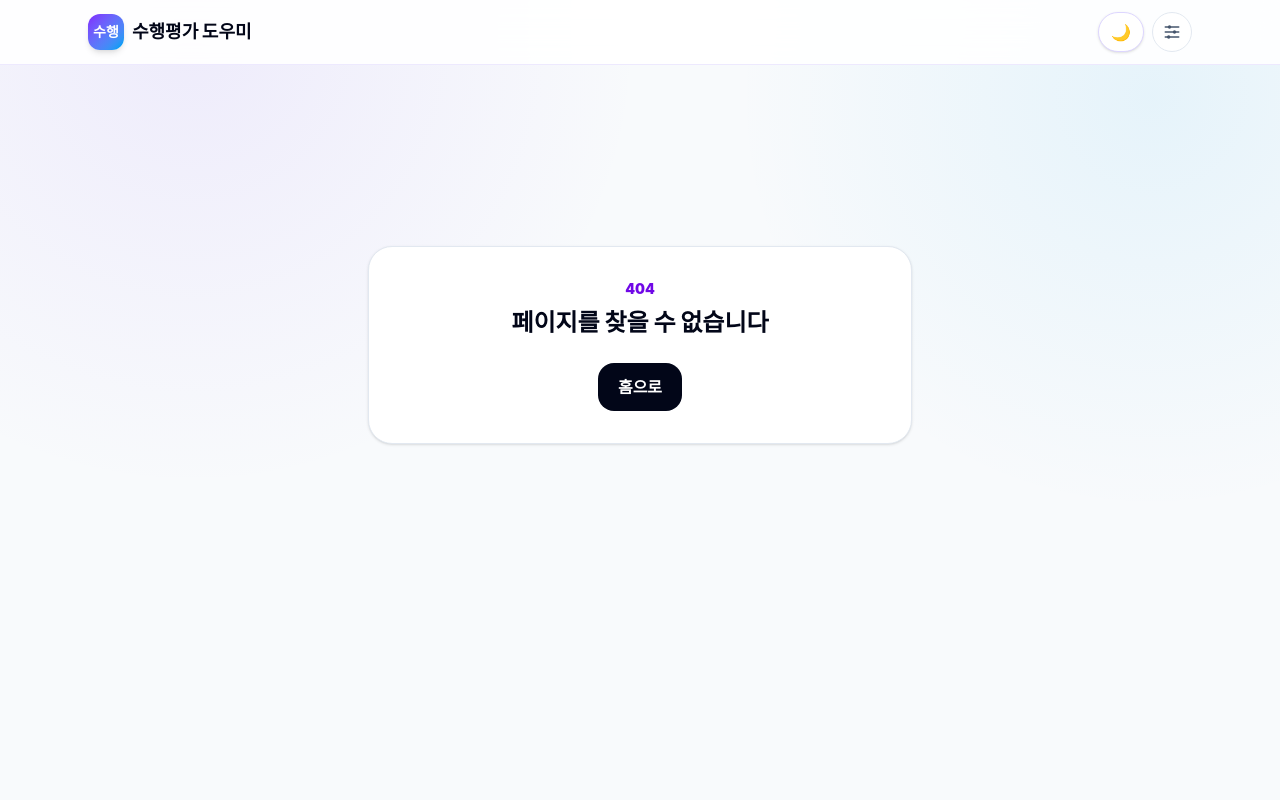
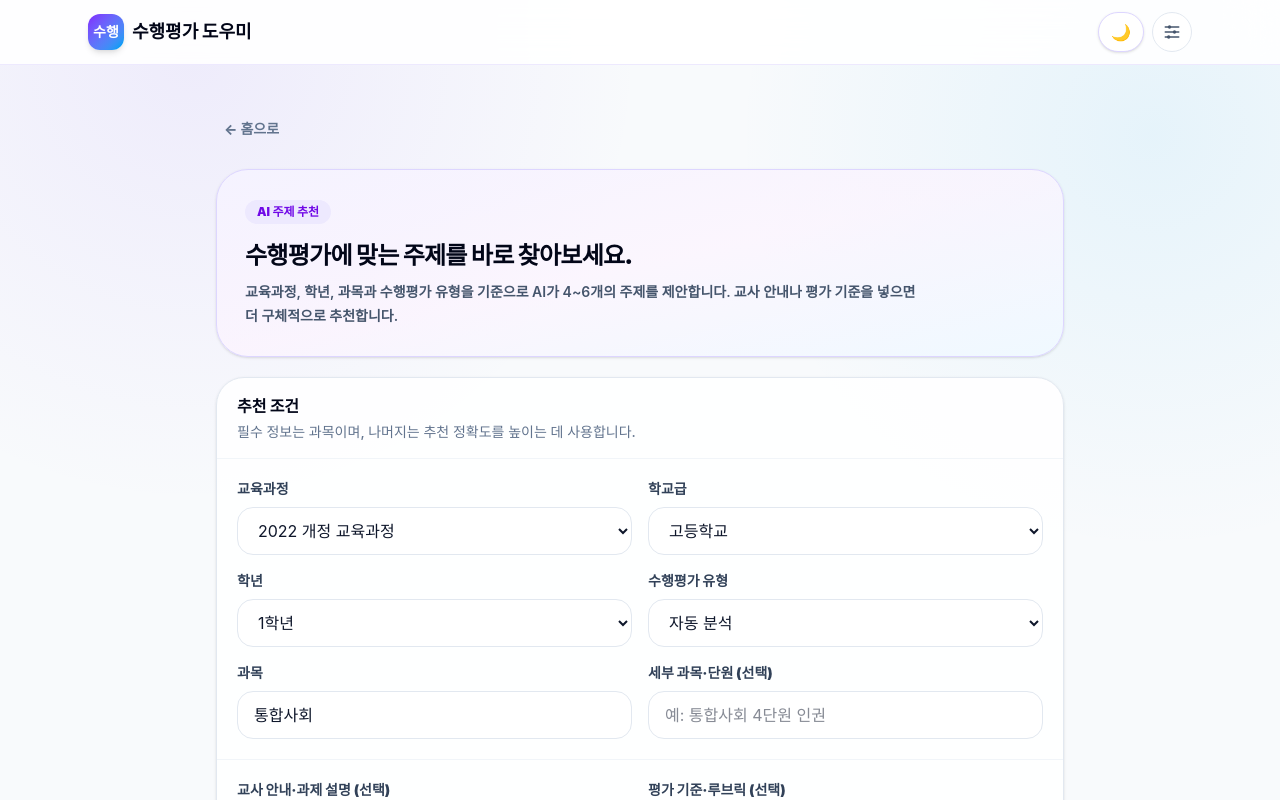
Before and after one commit to dy6553/performance-assessment-assistant, a Next.js app: page /topic-recommender in a window 1280 px wide. Before the commit this address had no page. Shown: the top 800 px of the page. Built offline with nearby package versions, Linux system fonts and the light colour scheme.

Commit message:
feat: add AI topic recommendation page

```diff
--- /dev/null
+++ b/src/app/topic-recommender/page.tsx
@@ -0,0 +1,20 @@
+import Link from "next/link";
+
+import { TopicRecommender } from "@/features/assessment/topic-recommender";
+
+export default function TopicRecommenderPage() {
+  return (
+    <main className="mx-auto min-h-[calc(100dvh-4rem)] max-w-4xl px-4 py-6 sm:px-6 sm:py-10">
+      <div className="mb-4">
+        <Link
+          className="inline-flex min-h-12 items-center rounded-xl px-2 text-sm font-extrabold text-slate-500 transition active:scale-[0.98]"
+          href="/"
+          prefetch
+        >
+          ← 홈으로
+        </Link>
+      </div>
+      <TopicRecommender />
+    </main>
+  );
+}
```
